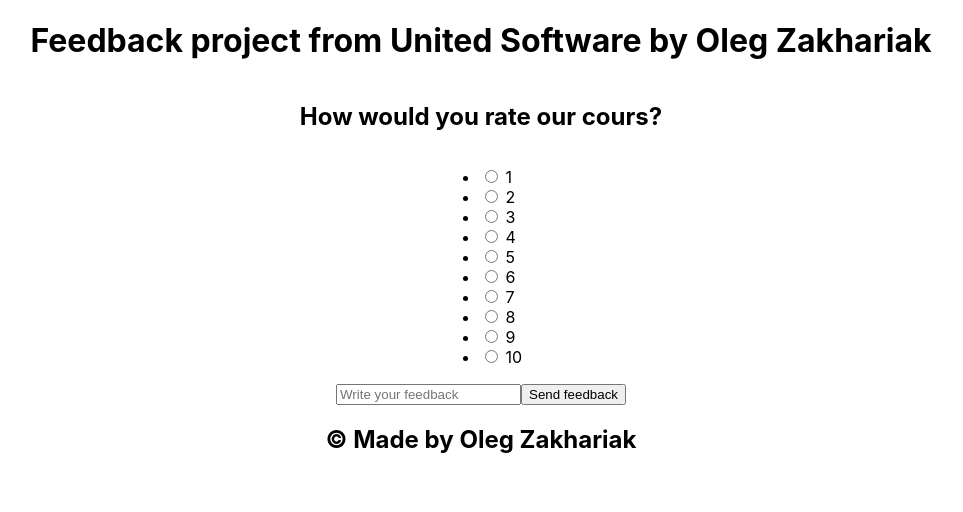
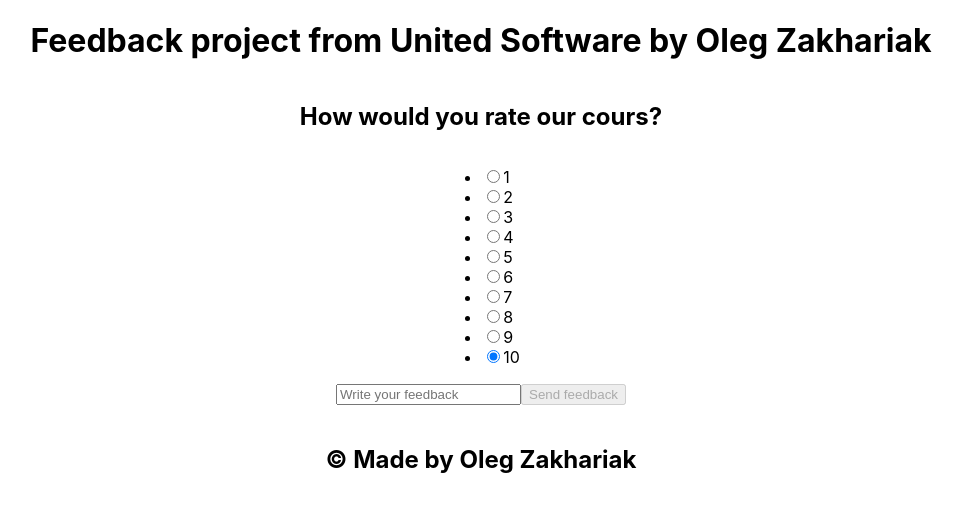
Before and after one commit to Oleg-Zaharyak/React-Homework, a React (Create React App) app in the folder my-app/: page / in a window 1280 px wide. Shown: the top 512 px of the page, without its empty margins (159-1122 px from the left). Built offline with nearby package versions, Linux system fonts and the light colour scheme.

Commit message:
homework_react_2

```diff
--- a/my-app/src/App.css
+++ b/my-app/src/App.css
@@ -4,3 +4,8 @@
   justify-content: center;
   align-items: center;
 }
+
+
+h3{
+  margin: 10px 0 10px;
+}
--- a/my-app/src/Components/Question.js
+++ b/my-app/src/Components/Question.js
@@ -1,30 +1,64 @@
-import React from "react";
+import React, { useState } from "react";
+
+
+
+export const Question = (props) => {
 
   const NumberList = (props) => {
-  const arr = Array.from({ length: props.count }, (_, k) => k + 1);
-  const list = arr.map((numb,index) => (
-    <li key = {index}>
-      <input type="radio" name="radio" /> {numb}
+    const value = props.count;
+    const arr = Array.from({ length: props.count }, (_, k) =>
+      <li key = {k+1}>
+        <input type="radio" name="radio"  id = {k+1}  defaultChecked = {value === k + 1}/>
+        <label htmlFor={k+1}>{k+1} </label>
       </li>
-  ));
-  return <ul>{list}</ul>;
+    );
+    return <ul>{arr}</ul>;
   };
+
+
+  const [output, setOutput] = useState([{number: "", textFeed: ""}])
+  const [triger, setTriger] = useState(true)
+
+  const target = (event) =>{
+    let targ = event.target.value;
+    if (targ !== null){
+     setTriger(false);
+    }
+    else{
+     setTriger(true);
+    }
+  }
+
+
+  const sendFeedback = ()=> {
+      setTriger(true);
+      let text = document.getElementById("input").value;
+      let res = document.querySelector("[checked]").id;
+      setOutput([...output,{ number: res, textFeed: text } ])
+      }
 
   const Feedback = () => {
     return (
       <div>
-      <input type="text" placeholder="Write your feedback" />
-      <button>Send feedback</button>
+        <input id = "input" type="text"  onChange={target}  placeholder="Write your feedback" />
+        <button disabled = {triger} onClick={sendFeedback} >Send feedback</button>
       </div>
     );
   };
 
-export const Question = (props) => {
+  const TextFeedback = ()=>{
+    return output.map(elem=>(
+      <h3 key = {elem.number} >{elem.number}  {elem.textFeed}</h3>)
+    )
+  }
+
+
   return (
     <div className="flexDiv">
       <h2>How would you rate our cours?</h2>
-      <NumberList count={10} />
+      <NumberList count={10}/>
       <Feedback />
+      <TextFeedback/>
     </div>
   );
 };
```
Lines whose indentation alone changed are shown as unchanged.
